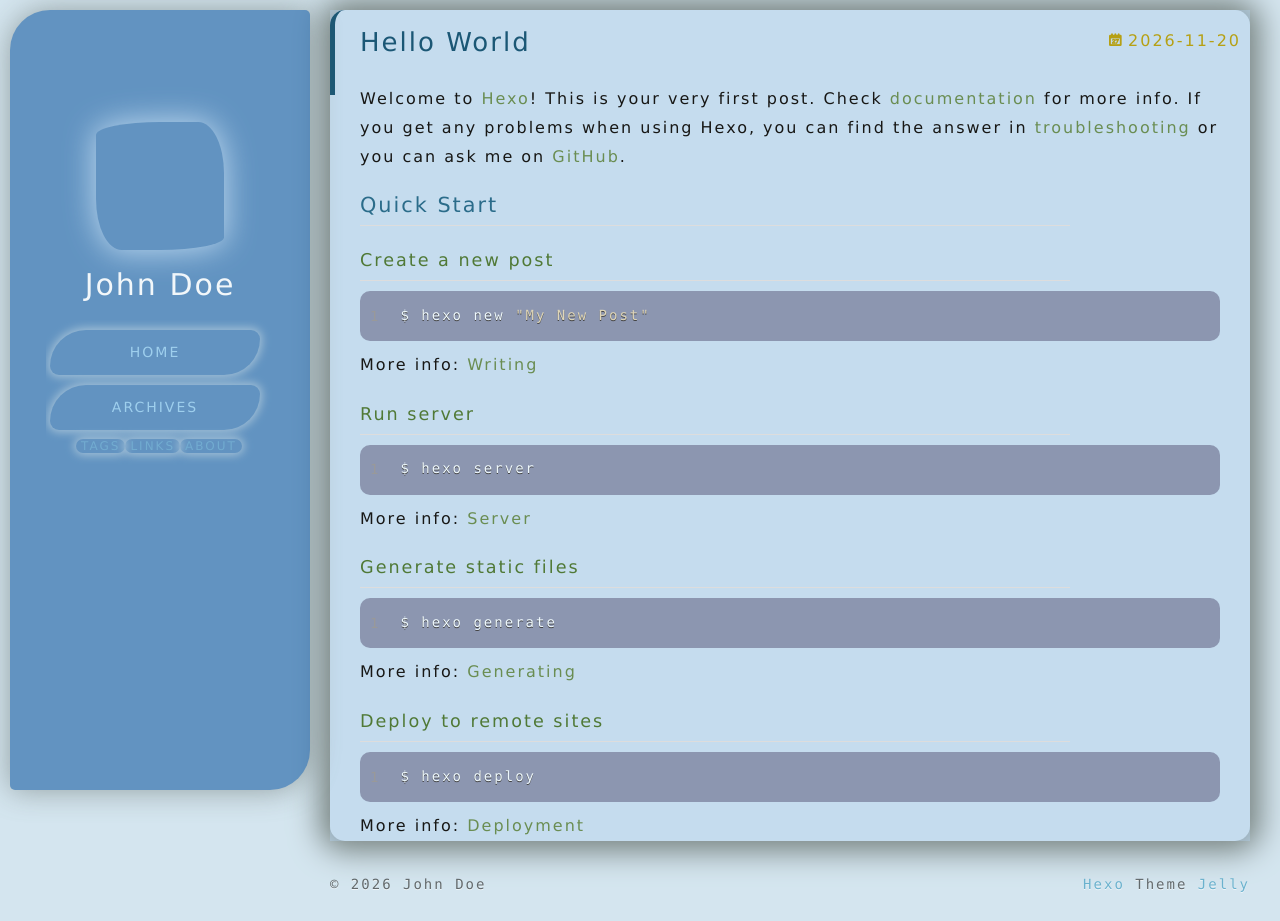
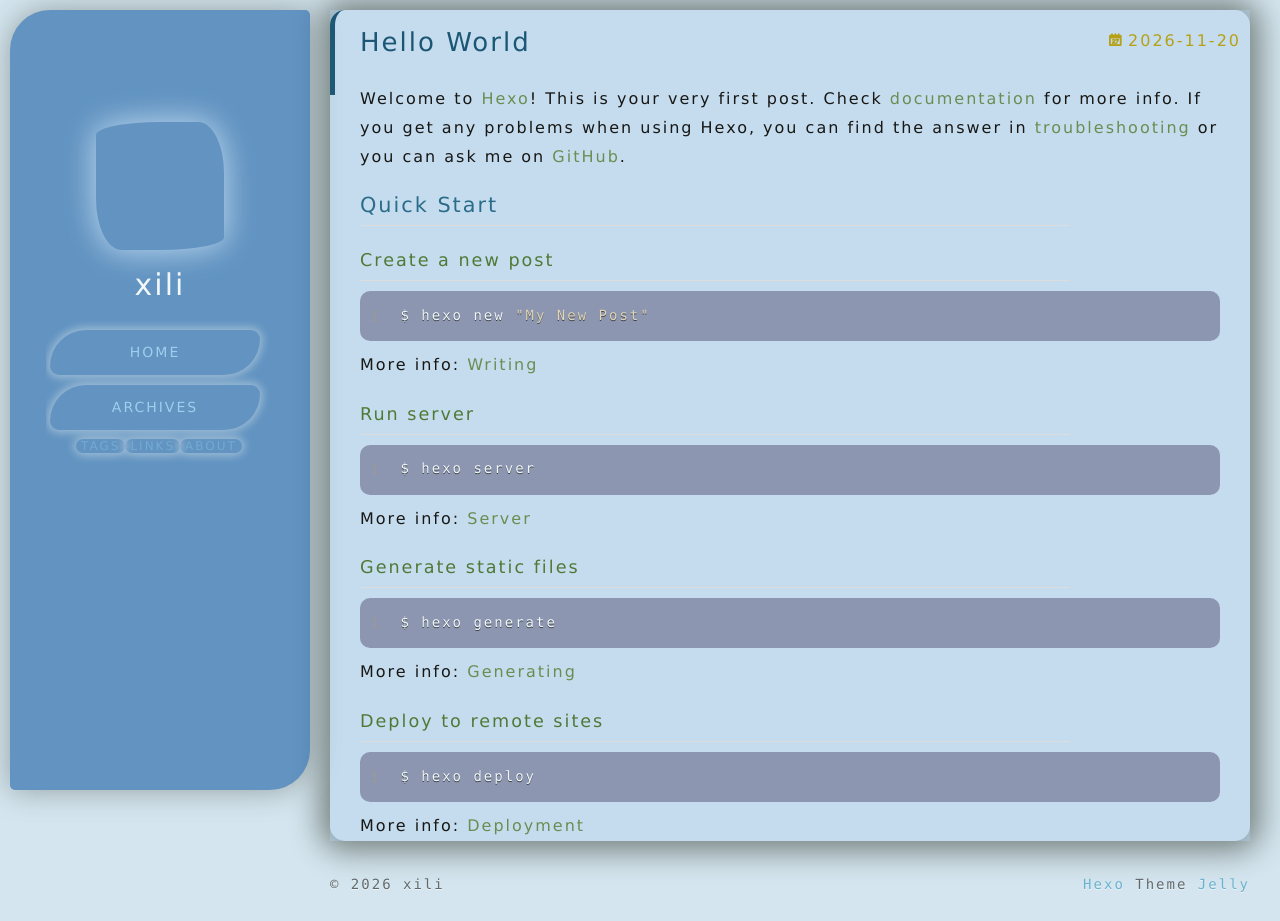
Before and after one commit to u1rain/u1rain.github.io, a plain HTML site: page 2026/11/20/hello-world/index.html in a window 1280 px wide. Drawn offline with nearby package versions, Linux system fonts and the light colour scheme; a script that the page names is missing; a web font is replaced by a local one.

Commit message:
Site updated: 2026-11-21 00:45:14

```diff
--- a/2026/11/20/hello-world/index.html
+++ b/2026/11/20/hello-world/index.html
@@ -18,7 +18,7 @@
 <meta property="og:locale" content="en_US">
 <meta property="article:published_time" content="2026-11-20T10:04:47.597Z">
 <meta property="article:modified_time" content="2026-11-20T10:04:47.597Z">
-<meta property="article:author" content="John Doe">
+<meta property="article:author" content="xili">
 <meta name="twitter:card" content="summary">
 
     <link rel="alternative" href="/atom.xml" title="Hexo" type="application/atom+xml">
@@ -55,7 +55,7 @@
 		</a>
 
 		<hgroup>
-			<h1 class="header-author"><a href="/">John Doe</a></h1>
+			<h1 class="header-author"><a href="/">xili</a></h1>
 		</hgroup>
 
 
@@ -218,7 +218,7 @@
   <div class="outer">
     <div id="footer-info">
       <div class="footer-left">
-        &copy; 2026 John Doe
+        &copy; 2026 xili
       </div>
         <div class="footer-right">
           <a href="http://hexo.io/" target="_blank">Hexo</a>  Theme <a href="https://github.com/preccrep/hexo-theme-jelly" target="_blank">Jelly</a>
```
Also changed, not shown: archives/2026/11/index.html (+3 -3 lines), archives/2026/index.html (+3 -3 lines), archives/index.html (+3 -3 lines), index.html (+3 -3 lines).
